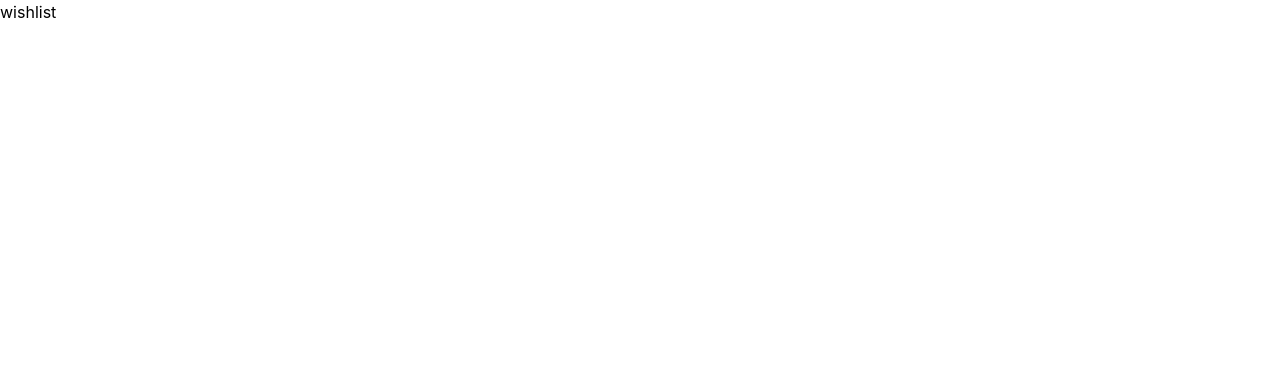
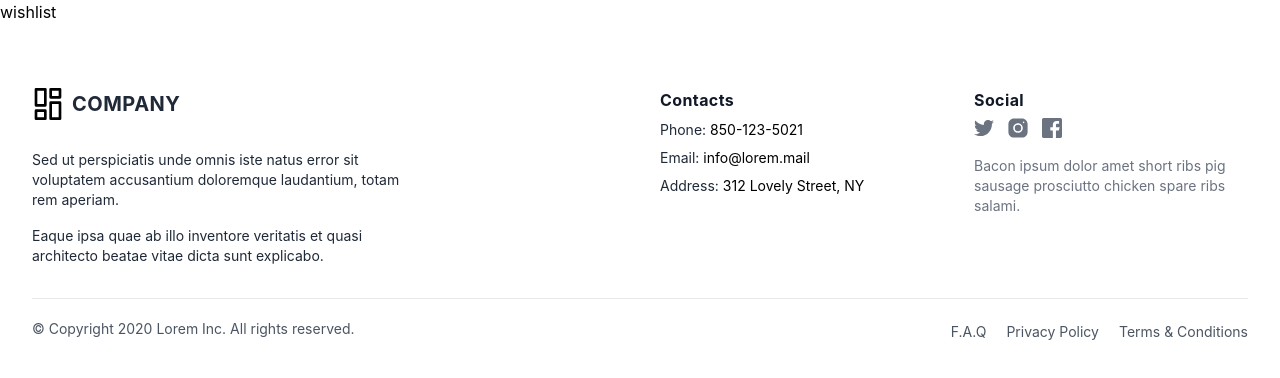
Before and after one commit to soumyaranjan1819/flipstore, a React (Create React App) app: page /wishlist in a window 1280 px wide. Shown: the top 378 px of the page. Built offline with nearby package versions, Linux system fonts and the light colour scheme.

Commit message:
Footer added

```diff
--- a/src/App.js
+++ b/src/App.js
@@ -3,6 +3,7 @@
 import ItemStore from './Pages/items'
 import Cart from './Pages/cart'
 import WishList from './Pages/wishlist'
+import Footer from './Components/Footer/index'
 
 function App() {
   return (
@@ -14,6 +15,7 @@
           <Route path='/cart' element={<Cart/>} />
           <Route path='/wishlist' element={<WishList/>} />
         </Routes>
+        <Footer/>
       </BrowserRouter>
     </div>
   );
--- /dev/null
+++ b/src/Components/Footer/index.js
@@ -0,0 +1,156 @@
+import React from 'react'
+
+const Footer = () => {
+    return (
+        <div className="px-4 pt-16 mx-auto sm:max-w-xl md:max-w-full lg:max-w-screen-xl md:px-24 lg:px-8">
+          <div className="grid gap-10 row-gap-6 mb-8 sm:grid-cols-2 lg:grid-cols-4">
+            <div className="sm:col-span-2">
+              <a
+                href="/"
+                aria-label="Go home"
+                title="Company"
+                className="inline-flex items-center"
+              >
+                <svg
+                  className="w-8 text-deep-purple-accent-400"
+                  viewBox="0 0 24 24"
+                  strokeLinejoin="round"
+                  strokeWidth="2"
+                  strokeLinecap="round"
+                  strokeMiterlimit="10"
+                  stroke="currentColor"
+                  fill="none"
+                >
+                  <rect x="3" y="1" width="7" height="12" />
+                  <rect x="3" y="17" width="7" height="6" />
+                  <rect x="14" y="1" width="7" height="6" />
+                  <rect x="14" y="11" width="7" height="12" />
+                </svg>
+                <span className="ml-2 text-xl font-bold tracking-wide text-gray-800 uppercase">
+                  Company
+                </span>
+              </a>
+              <div className="mt-6 lg:max-w-sm">
+                <p className="text-sm text-gray-800">
+                  Sed ut perspiciatis unde omnis iste natus error sit voluptatem
+                  accusantium doloremque laudantium, totam rem aperiam.
+                </p>
+                <p className="mt-4 text-sm text-gray-800">
+                  Eaque ipsa quae ab illo inventore veritatis et quasi architecto
+                  beatae vitae dicta sunt explicabo.
+                </p>
+              </div>
+            </div>
+            <div className="space-y-2 text-sm">
+              <p className="text-base font-bold tracking-wide text-gray-900">
+                Contacts
+              </p>
+              <div className="flex">
+                <p className="mr-1 text-gray-800">Phone:</p>
+                <a
+                  href="tel:850-123-5021"
+                  aria-label="Our phone"
+                  title="Our phone"
+                  className="transition-colors duration-300 text-deep-purple-accent-400 hover:text-deep-purple-800"
+                >
+                  850-123-5021
+                </a>
+              </div>
+              <div className="flex">
+                <p className="mr-1 text-gray-800">Email:</p>
+                <a
+                  href="mailto:info@lorem.mail"
+                  aria-label="Our email"
+                  title="Our email"
+                  className="transition-colors duration-300 text-deep-purple-accent-400 hover:text-deep-purple-800"
+                >
+                  info@lorem.mail
+                </a>
+              </div>
+              <div className="flex">
+                <p className="mr-1 text-gray-800">Address:</p>
+                <a
+                  href="https://www.google.com/maps"
+                  target="_blank"
+                  rel="noopener noreferrer"
+                  aria-label="Our address"
+                  title="Our address"
+                  className="transition-colors duration-300 text-deep-purple-accent-400 hover:text-deep-purple-800"
+                >
+                  312 Lovely Street, NY
+                </a>
+              </div>
+            </div>
+            <div>
+              <span className="text-base font-bold tracking-wide text-gray-900">
+                Social
+              </span>
+              <div className="flex items-center mt-1 space-x-3">
+                <a
+                  href="/"
+                  className="text-gray-500 transition-colors duration-300 hover:text-deep-purple-accent-400"
+                >
+                  <svg viewBox="0 0 24 24" fill="currentColor" className="h-5">
+                    <path d="M24,4.6c-0.9,0.4-1.8,0.7-2.8,0.8c1-0.6,1.8-1.6,2.2-2.7c-1,0.6-2,1-3.1,1.2c-0.9-1-2.2-1.6-3.6-1.6 c-2.7,0-4.9,2.2-4.9,4.9c0,0.4,0,0.8,0.1,1.1C7.7,8.1,4.1,6.1,1.7,3.1C1.2,3.9,1,4.7,1,5.6c0,1.7,0.9,3.2,2.2,4.1 C2.4,9.7,1.6,9.5,1,9.1c0,0,0,0,0,0.1c0,2.4,1.7,4.4,3.9,4.8c-0.4,0.1-0.8,0.2-1.3,0.2c-0.3,0-0.6,0-0.9-0.1c0.6,2,2.4,3.4,4.6,3.4 c-1.7,1.3-3.8,2.1-6.1,2.1c-0.4,0-0.8,0-1.2-0.1c2.2,1.4,4.8,2.2,7.5,2.2c9.1,0,14-7.5,14-14c0-0.2,0-0.4,0-0.6 C22.5,6.4,23.3,5.5,24,4.6z" />
+                  </svg>
+                </a>
+                <a
+                  href="/"
+                  className="text-gray-500 transition-colors duration-300 hover:text-deep-purple-accent-400"
+                >
+                  <svg viewBox="0 0 30 30" fill="currentColor" className="h-6">
+                    <circle cx="15" cy="15" r="4" />
+                    <path d="M19.999,3h-10C6.14,3,3,6.141,3,10.001v10C3,23.86,6.141,27,10.001,27h10C23.86,27,27,23.859,27,19.999v-10   C27,6.14,23.859,3,19.999,3z M15,21c-3.309,0-6-2.691-6-6s2.691-6,6-6s6,2.691,6,6S18.309,21,15,21z M22,9c-0.552,0-1-0.448-1-1   c0-0.552,0.448-1,1-1s1,0.448,1,1C23,8.552,22.552,9,22,9z" />
+                  </svg>
+                </a>
+                <a
+                  href="/"
+                  className="text-gray-500 transition-colors duration-300 hover:text-deep-purple-accent-400"
+                >
+                  <svg viewBox="0 0 24 24" fill="currentColor" className="h-5">
+                    <path d="M22,0H2C0.895,0,0,0.895,0,2v20c0,1.105,0.895,2,2,2h11v-9h-3v-4h3V8.413c0-3.1,1.893-4.788,4.659-4.788 c1.325,0,2.463,0.099,2.795,0.143v3.24l-1.918,0.001c-1.504,0-1.795,0.715-1.795,1.763V11h4.44l-1,4h-3.44v9H22c1.105,0,2-0.895,2-2 V2C24,0.895,23.105,0,22,0z" />
+                  </svg>
+                </a>
+              </div>
+              <p className="mt-4 text-sm text-gray-500">
+                Bacon ipsum dolor amet short ribs pig sausage prosciutto chicken
+                spare ribs salami.
+              </p>
+            </div>
+          </div>
+          <div className="flex flex-col-reverse justify-between pt-5 pb-10 border-t lg:flex-row">
+            <p className="text-sm text-gray-600">
+              © Copyright 2020 Lorem Inc. All rights reserved.
+            </p>
+            <ul className="flex flex-col mb-3 space-y-2 lg:mb-0 sm:space-y-0 sm:space-x-5 sm:flex-row">
+              <li>
+                <a
+                  href="/"
+                  className="text-sm text-gray-600 transition-colors duration-300 hover:text-deep-purple-accent-400"
+                >
+                  F.A.Q
+                </a>
+              </li>
+              <li>
+                <a
+                  href="/"
+                  className="text-sm text-gray-600 transition-colors duration-300 hover:text-deep-purple-accent-400"
+                >
+                  Privacy Policy
+                </a>
+              </li>
+              <li>
+                <a
+                  href="/"
+                  className="text-sm text-gray-600 transition-colors duration-300 hover:text-deep-purple-accent-400"
+                >
+                  Terms &amp; Conditions
+                </a>
+              </li>
+            </ul>
+          </div>
+        </div>
+      );
+}
+
+export default Footer
```
Lines whose indentation alone changed are shown as unchanged.
